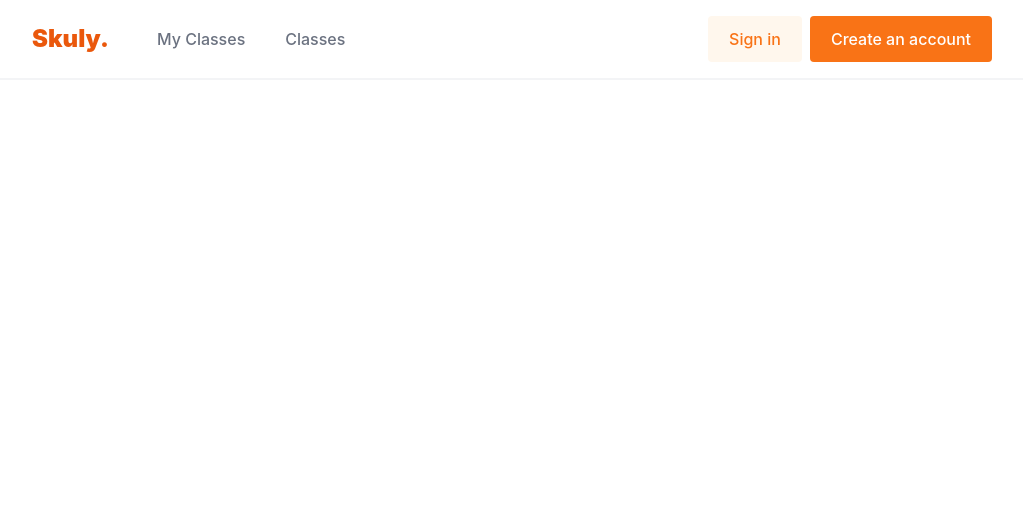
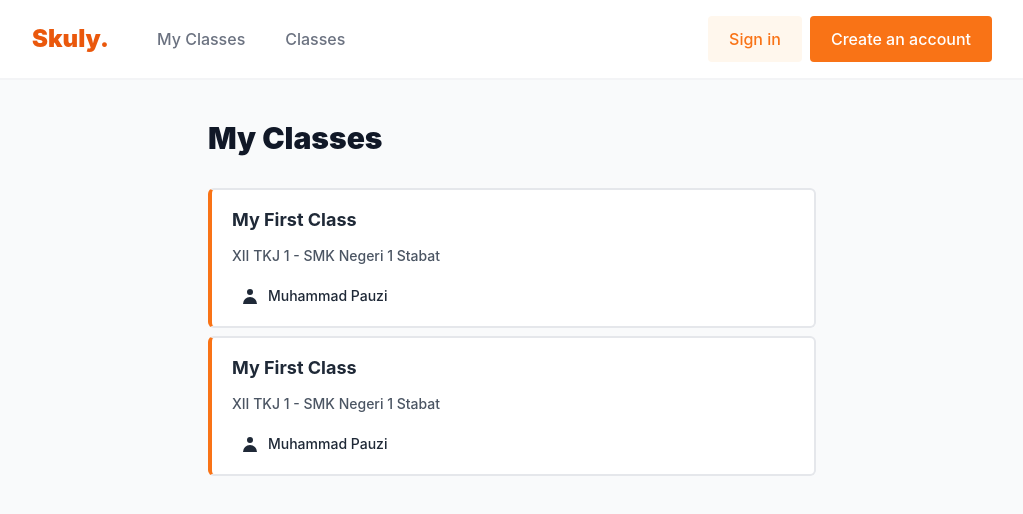
Before and after one commit to muhammadpauzi/skuly, a React (Vite) app: page /my-classes in a window 1280 px wide. Shown: the top 514 px of the page, without its empty margins (128-1151 px from the left). Built offline with nearby package versions, Linux system fonts and the light colour scheme.

Commit message:
update page titles, add classes card

```diff
--- a/src/App.jsx
+++ b/src/App.jsx
@@ -2,6 +2,7 @@ import Navbar from "./components/Navbar";
 import Login from "./pages/SignIn";
 import Register from "./pages/SignUp";
 import { BrowserRouter as Router, Routes, Route } from "react-router-dom";
+import MyClasses from "./pages/MyClasses";
 
 function App() {
   return (
@@ -10,6 +11,7 @@ function App() {
         <Navbar />
         <Routes>
           <Route path="/" element={<h1>Home</h1>} />
+          <Route path="/my-classes" element={<MyClasses />} />
           <Route path="/sign-in" element={<Login />} />
           <Route path="/sign-up" element={<Register />} />
         </Routes>
--- a/src/components/Container.jsx
+++ b/src/components/Container.jsx
@@ -1,9 +1,11 @@
 import { classNames } from "../utils";
 
-export default function Container({ children, maxWidthClass }) {
+export default function Container({ className, children, maxWidthClass }) {
   maxWidthClass = maxWidthClass || "max-w-5xl";
   return (
-    <div className={classNames(maxWidthClass, "mx-auto px-5 sm:px-8")}>
+    <div
+      className={classNames(maxWidthClass, "mx-auto px-5 sm:px-8", className)}
+    >
       {children}
     </div>
   );
--- a/src/components/Navbar.jsx
+++ b/src/components/Navbar.jsx
@@ -15,12 +15,12 @@ import { Link } from "react-router-dom";
 const links = [
   {
     name: "My Classes",
-    href: "/",
+    href: "/my-classes",
     icon: PencilIcon,
   },
   {
     name: "Classes",
-    href: "/",
+    href: "/classes",
     icon: PencilAltIcon,
   },
 ];
--- /dev/null
+++ b/src/constants/pageTitles.js
@@ -0,0 +1,7 @@
+const PAGE_TITLES = {
+  LOGIN: `Log in - Skuly`,
+  REGISTER: `Register - Skuly`,
+  MY_CLASSES: "My Classes - Skuly",
+};
+
+export default PAGE_TITLES;
--- a/src/constants/pagesTitle.js
+++ /dev/null
@@ -1,6 +0,0 @@
-const PAGES_TITLE = {
-  LOGIN: `Log in - Easy`,
-  REGISTER: `Register - Easy`,
-};
-
-export default PAGES_TITLE;
--- /dev/null
+++ b/src/pages/MyClasses.jsx
@@ -0,0 +1,61 @@
+import { useEffect } from "react";
+import AppLink from "../components/AppLink";
+import Container from "../components/Container";
+import PAGE_TITLES from "../constants/pageTitles";
+import { UserIcon } from "@heroicons/react/solid";
+
+export default function MyClasses() {
+  useEffect(() => {
+    document.title = PAGE_TITLES.MY_CLASSES;
+  });
+
+  return (
+    <>
+      <Container
+        maxWidthClass="max-w-2xl"
+        className="w-full space-y-8 py-10 min-h-screen"
+      >
+        <div>
+          <h2 className="text-3xl font-black text-gray-900">My Classes</h2>
+        </div>
+
+        <div className="space-y-2">
+          <AppLink
+            to="classes/1"
+            className="block w-full py-4 px-5 rounded-md bg-white border-l-4 border-t-2 border-r-2 border-b-2 border-gray-200 border-l-orange-500"
+          >
+            <h3 className="text-lg mb-3 font-bold text-gray-800">
+              My First Class
+            </h3>
+            <p className="block text-sm text-gray-600 mb-4">
+              XII TKJ 1 - SMK Negeri 1 Stabat
+            </p>
+            <AppLink
+              to="/teacher/asd"
+              className="text-sm text-gray-800 hover:text-orange-500 flex items-center"
+            >
+              <UserIcon className="w-5 h-5 mr-2" /> Muhammad Pauzi
+            </AppLink>
+          </AppLink>
+          <AppLink
+            to="classes/1"
+            className="block w-full py-4 px-5 rounded-md bg-white border-l-4 border-t-2 border-r-2 border-b-2 border-gray-200 border-l-orange-500"
+          >
+            <h3 className="text-lg mb-3 font-bold text-gray-800">
+              My First Class
+            </h3>
+            <p className="block text-sm text-gray-600 mb-4">
+              XII TKJ 1 - SMK Negeri 1 Stabat
+            </p>
+            <AppLink
+              to="/teacher/asd"
+              className="text-sm text-gray-800 hover:text-orange-500 flex items-center"
+            >
+              <UserIcon className="w-5 h-5 mr-2" /> Muhammad Pauzi
+            </AppLink>
+          </AppLink>
+        </div>
+      </Container>
+    </>
+  );
+}
--- a/src/pages/SignIn.jsx
+++ b/src/pages/SignIn.jsx
@@ -4,13 +4,13 @@ import CheckBox from "../components/CheckBox";
 import ErrorMessage from "../components/ErrorMessage";
 import Input from "../components/Input";
 import Label from "../components/Label";
-import PAGES_TITLE from "../constants/pagesTitle";
+import PAGE_TITLES from "../constants/pageTitles";
 
 export default function Login() {
   const [errors, setErrors] = useState([]);
 
   useEffect(() => {
-    document.title = PAGES_TITLE.LOGIN;
+    document.title = PAGE_TITLES.LOGIN;
   });
 
   const handleSubmit = async (e) => {
@@ -19,10 +19,10 @@ export default function Login() {
 
   return (
     <>
-      <div className="min-h-full flex items-center justify-center py-16 px-4 sm:px-6 lg:px-8">
+      <div className="min-h-screen flex items-center justify-center py-16 px-4 sm:px-6 lg:px-8">
         <div className="max-w-md w-full space-y-8">
           <div>
-            <h2 className="mt-6 text-center text-3xl font-extrabold text-gray-900">
+            <h2 className="mt-6 text-center text-3xl font-black text-gray-900">
               Log in to your account
             </h2>
           </div>
--- a/src/pages/SignUp.jsx
+++ b/src/pages/SignUp.jsx
@@ -6,7 +6,7 @@ import Input from "../components/Input";
 import Label from "../components/Label";
 import Spinner from "../components/Spinner";
 import SuccessMessage from "../components/SuccessMessage";
-import PAGES_TITLE from "../constants/pagesTitle";
+import PAGE_TITLES from "../constants/pageTitles";
 
 export default function Register() {
   const [errors, setErrors] = useState([]);
@@ -15,7 +15,7 @@ export default function Register() {
   const [registerMessage, setRegisterMessage] = useState("");
 
   useEffect(() => {
-    document.title = PAGES_TITLE.REGISTER;
+    document.title = PAGE_TITLES.REGISTER;
   });
 
   const handleSubmit = async (e) => {
@@ -24,10 +24,10 @@ export default function Register() {
 
   return (
     <>
-      <div className="min-h-full flex items-center justify-center py-16 px-4 sm:px-6 lg:px-8">
+      <div className="min-h-screen flex items-center justify-center py-16 px-4 sm:px-6 lg:px-8">
         <div className="max-w-md w-full space-y-8">
           <div>
-            <h2 className="mt-6 text-center text-3xl font-extrabold text-gray-900">
+            <h2 className="mt-6 text-center text-3xl font-black text-gray-900">
               Register your account
             </h2>
           </div>
```
